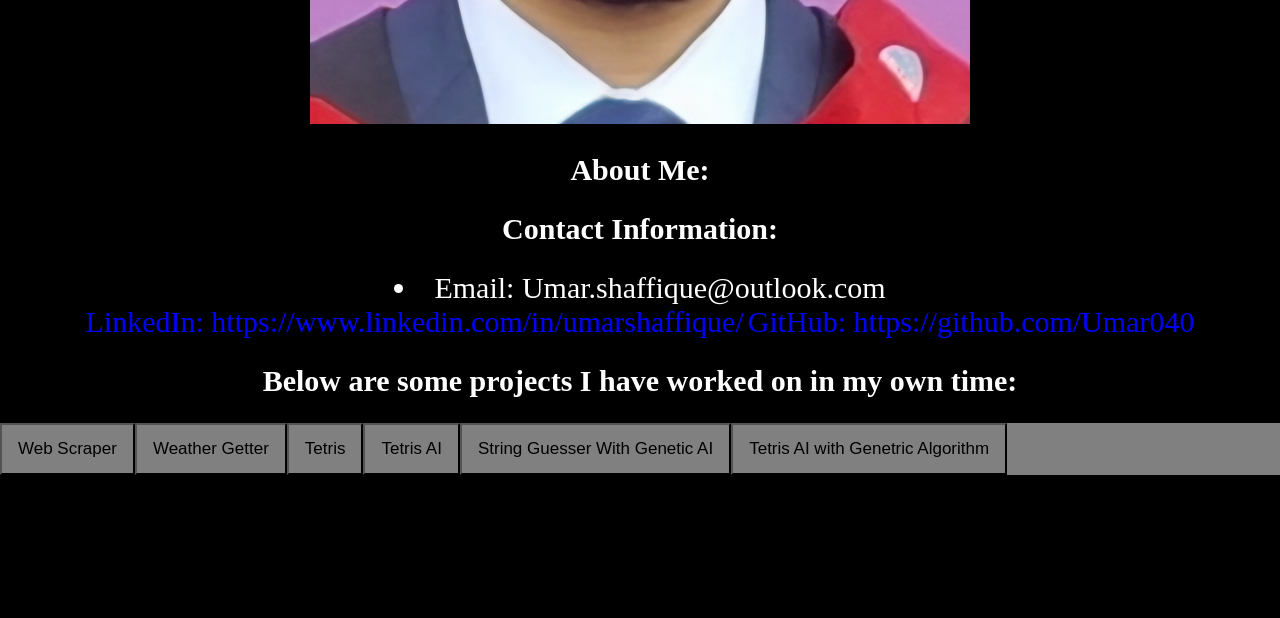
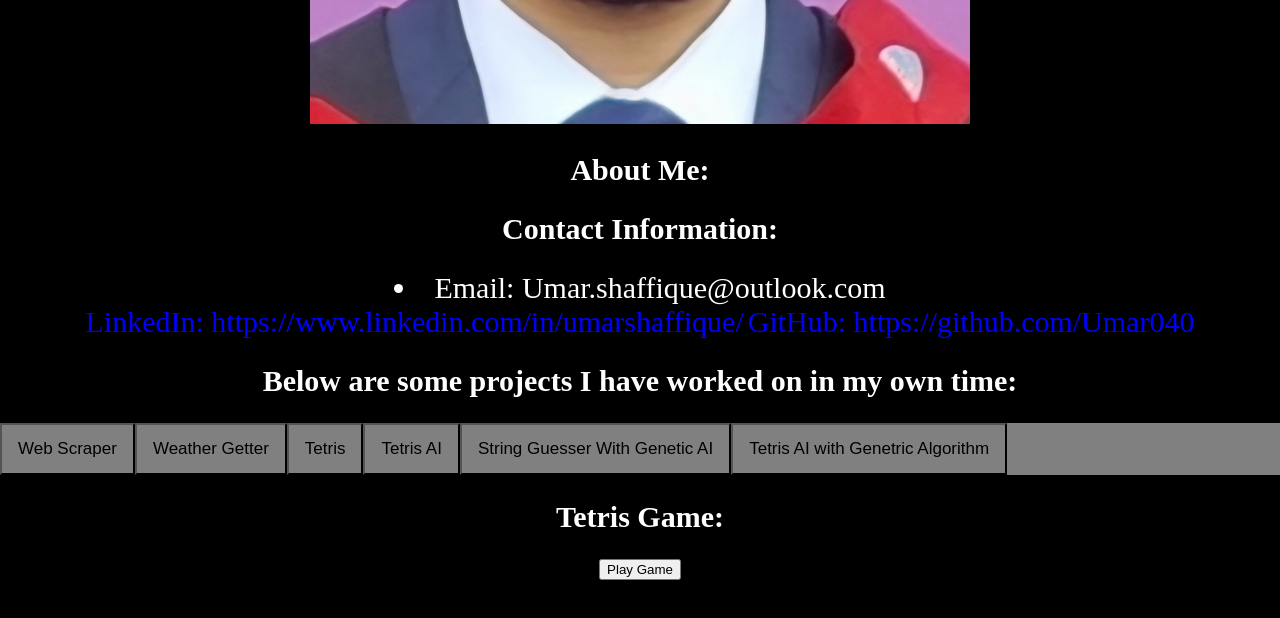
Before and after one commit to Umar040/umar040.github.io, a plain HTML site: page index.html in a window 1280 px wide. Shown: the part 908-1526 px from the top of the page. Before the commit the page ends 1383 px from the top, so only its background shows below. Drawn offline with Linux system fonts and the light colour scheme.

Commit message:
Started Work on Tetris in JS

```diff
--- a/index.html
+++ b/index.html
@@ -70,6 +70,13 @@
     src="https://www.youtube-nocookie.com/embed/ABXsR9sa22Y?use&rel=0&autoplay=1&mute=1&disablekb=1" frameborder="0">
     </iframe>
     </div>
+
+    <div class="TetrisGame">
+        <h2>Tetris Game:</h2>
+        <button class="play" onmousedown="tetris()">Play Game</button>
+        <canvas id="TetrisGameGraphics" width="1280" height="720">
+        </canvas>
+    </div>
 </body>
 </html>
 
--- a/scripts.js
+++ b/scripts.js
@@ -19,3 +19,78 @@ function openProject(event, projectName) {
     document.getElementById(projectName).style.display="block";
     event.currentTarget.className += " active";
 }
+
+function tetris() {
+    const tetronimos = {
+        "O":[[1,1],[1,1]]
+    }
+    const colours = {
+        "T":"rgb(138,43,226)",
+        "O":"rgb(255,255,0)",
+        "S":"rgb(0,255,0)",
+        "Z":"rgb(255,0,0)",
+        "I":"rgb(0,255,255)",
+        "L":"rgb(255,127,0)",
+        "J":"rgb(0,0,255)"
+    }
+    let board = [
+    [0,0,0,0,0,0,0,0,0,0],
+    [0,0,0,0,0,0,0,0,0,0],
+    [0,0,0,0,0,0,0,0,0,0],
+    [0,0,0,0,0,0,0,0,0,0],
+    [0,0,0,0,0,0,0,0,0,0],
+    [0,0,0,0,0,0,0,0,0,0],
+    [0,0,0,0,0,0,0,0,0,0],
+    [0,0,0,0,0,0,0,0,0,0],
+    [0,0,0,0,0,0,0,0,0,0],
+    [0,0,0,0,0,0,0,0,0,0],
+    [0,0,0,0,0,0,0,0,0,0],
+    [0,0,0,0,0,0,0,0,0,0],
+    [0,0,0,0,0,0,0,0,0,0],
+    [0,0,0,0,0,0,0,0,0,0],
+    [0,0,0,0,0,0,0,0,0,0],
+    [0,0,0,0,0,0,0,0,0,0],
+    [0,0,0,0,0,0,0,0,0,0],
+    [0,0,0,0,0,0,0,0,0,0],
+    [0,0,0,0,0,0,0,0,0,0],
+    [0,0,0,0,0,0,0,0,0,0]];
+
+    let x=400;
+    let y=50
+    let mx=10;
+    let my=10
+    function drawShape() {
+        context.fillStyle = colours["J"];
+        context.fillRect(x,y,30,30)
+    }
+    function draw() {
+        context.clearRect(0,0,c.width,c.height)
+        drawShape()
+    }
+    window.onkeydown = function(e) {
+        let kc = e.keyCode;
+        e.preventDefault();
+        if (kc===37) {
+            x-=mx
+        }
+        else if (kc===38) {
+            y-=my
+        }
+        else if (kc===39) {
+            x+=mx
+        }
+        else if (kc===40) {
+            y+=my
+        }
+    }
+    let currentTet = tetronimos["O"]
+    let c = document.getElementById("TetrisGameGraphics");
+    c.style.backgroundColor = "white"
+    let context = c.getContext("2d")
+    context.fillStyle = colours["J"]
+    //line.strokeStyle = color  for Outline
+    //line.fillStyle = color  for fill
+    //line.strokeStyle = colours["J"]  works
+    context.fillRect(474,50,30,30)
+    setInterval(draw, 100)
+}
```
Also changed, not shown: styles.css (line endings or trailing spaces).
